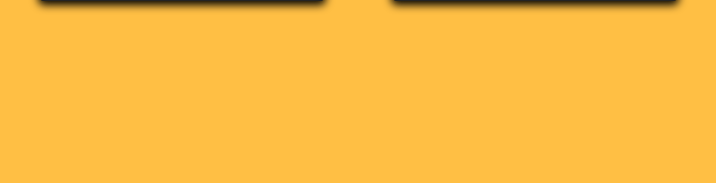
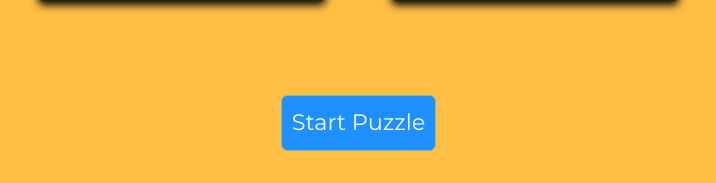
Before and after one commit to MihaiBarbu93/JigsawPuzzle, a Flask app: page /settings/1 in a window 1280 px wide. Shown: the part 1822-2005 px from the top of the page, without its empty margins (274-990 px from the left). Before the commit the page ends 1834 px from the top, so only its background shows below. Run offline with Flask 2, Linux system fonts and the light colour scheme; some libraries are stand-ins or nearby versions.

Commit message:
Add start button game

```diff
--- a/static/css/style.css
+++ b/static/css/style.css
@@ -133,8 +133,6 @@ i:hover {
     color: whitesmoke;
     margin: 30px;
     box-shadow: 0 4px 8px 0 black;
-
-
 }
 
 .card h5 {
@@ -146,10 +144,36 @@ i:hover {
     margin-bottom: 4em;
 }
 
+.select-puzzle {
+    display: inline-block;
+}
+
 .select-puzzle:hover {
     cursor: pointer;
+}
+
+.selected-puzzle {
+    border: 4px solid red;
 }
 
 .category_cards{
     margin-top: 30px;
 }
+
+.start-button-container {
+    margin: 0 auto;
+    text-align: center;
+    margin-bottom: 2em !important;
+}
+
+.start-game-button {
+    background-color: dodgerblue;
+    padding: 10px;
+    font-size: 1.4em;
+}
+
+.start-game-button:hover {
+    background-color: #0073e6;
+    padding: 10px;
+    font-size: 1.4em;
+}
--- a/static/js/game.js
+++ b/static/js/game.js
@@ -51,7 +51,7 @@ const gameStart = (tiles_number) => {
 
 
 function getCategory(){
-    let categories=document.querySelectorAll(".category_select")
+    let categories = document.querySelectorAll(".category_select")
     for(let catg of categories){
         catg.addEventListener('click',function (event) {
             let catgName=catg.dataset.category;
@@ -63,14 +63,31 @@ getCategory()
 
 
 function getImage() {
-  let Images = document.querySelectorAll(".select-puzzle");
-  for (let img of Images) {
-    img.addEventListener("click", function(event) {
-      let imgName = img.dataset.imageName;
-      img.href += imgName ;
+
+    let images = document.querySelectorAll(".card-img-top");
+    let button = document.getElementById("start-button-link");
+    const initialHref = button.href;
+
+
+    document.addEventListener('click', function () {
+
+        if (!event.target.classList.contains("card-img-top")) return;
+
+        event.target.classList.add("selected-puzzle")
+        for (let i = 0; i < images.length; i++) {
+            if (images[i] === event.target) {
+                button.href = initialHref;
+                let imgName = images[i].dataset.imageName;
+                console.log(images[i].dataset.imageName)
+                button.href += imgName;
+                continue;
+            }
+            images[i].classList.remove('selected-puzzle');
+        } console.log(button.href);
     });
-  }
 }
+
+
 getImage();
 
 function draw(m,n) {
--- a/templates/settings.html
+++ b/templates/settings.html
@@ -31,69 +31,77 @@
 
 <div class="row">
     <div class="col-sm-10 text-center puzzles">
-        <a href="/game/" class="select-puzzle" data-image-name="puppy">
+        <div class="select-puzzle">
             <div class="card" style="width: 18rem;">
-                <img class="card-img-top" src="{{url_for('static', filename='images/puppy.jpg')}}" alt="Card image cap">
+                <img class="card-img-top select-puzzle" data-image-name="puppy" src="{{url_for('static', filename='images/puppy.jpg')}}" alt="Card image cap">
                 <div class="card-body">
                     <h5 class="card-title">Caine</h5>
                 </div>
             </div>
-        </a>
-        <a href="/game/" class="select-puzzle" data-image-name="puppy">
+        </div>
+        <div class="select-puzzle">
             <div class="card" style="width: 18rem;">
-                <img class="card-img-top" src="{{url_for('static', filename='images/puppy.jpg')}}" alt="Card image cap">
+                <img class="card-img-top select-puzzle" data-image-name="javra1" src="{{url_for('static', filename='images/puppy.jpg')}}" alt="Card image cap">
                 <div class="card-body">
                     <h5 class="card-title">Caine</h5>
                 </div>
             </div>
-        </a>
-        <a  href="/game/" class="select-puzzle" data-image-name="puppy">
+        </div>
+        <div class="select-puzzle">
             <div class="card" style="width: 18rem;">
-                <img class="card-img-top" src="{{url_for('static', filename='images/puppy.jpg')}}" alt="Card image cap">
+                <img  class="card-img-top select-puzzle" data-image-name="javra2" src="{{url_for('static', filename='images/puppy.jpg')}}" alt="Card image cap">
                 <div class="card-body">
                     <h5 class="card-title">Caine</h5>
                 </div>
             </div>
-        </a>
-        <a href="/game/" class="select-puzzle" data-image-name="puppy">
+        </div>
+        <div class="select-puzzle">
             <div class="card" style="width: 18rem;">
-                <img class="card-img-top" src="{{url_for('static', filename='images/puppy.jpg')}}" alt="Card image cap">
+                <img  class="card-img-top select-puzzle" data-image-name="javra3" src="{{url_for('static', filename='images/puppy.jpg')}}" alt="Card image cap">
                 <div class="card-body">
                     <h5 class="card-title">Caine</h5>
                 </div>
             </div>
-        </a>
-        <a  href="/game/" class="select-puzzle" data-image-name="puppy">
+        </div>
+        <div class="select-puzzle">
             <div class="card" style="width: 18rem;">
-                <img class="card-img-top" src="{{url_for('static', filename='images/puppy.jpg')}}" alt="Card image cap">
+                <img  class="card-img-top select-puzzle" data-image-name="javra4" src="{{url_for('static', filename='images/puppy.jpg')}}" alt="Card image cap">
                 <div class="card-body">
                     <h5 class="card-title">Caine</h5>
                 </div>
             </div>
-        </a>
-        <a href="/game/" class="select-puzzle" data-image-name="puppy">
+        </div>
+        <div class="select-puzzle">
             <div class="card" style="width: 18rem;">
-                <img class="card-img-top" src="{{url_for('static', filename='images/puppy.jpg')}}" alt="Card image cap">
+                <img class="card-img-top select-puzzle" data-image-name="javra5" src="{{url_for('static', filename='images/puppy.jpg')}}" alt="Card image cap">
                 <div class="card-body">
                     <h5 class="card-title">Caine</h5>
                 </div>
             </div>
-        </a>
-        <a href="/game/" class="select-puzzle" data-image-name="puppy">
+        </div>
+        <div class="select-puzzle">
             <div class="card" style="width: 18rem;">
-                <img class="card-img-top" src="{{url_for('static', filename='images/puppy.jpg')}}" alt="Card image cap">
+                <img class="card-img-top select-puzzle" data-image-name="javra6" src="{{url_for('static', filename='images/puppy.jpg')}}" alt="Card image cap">
                 <div class="card-body">
                     <h5 class="card-title">Caine</h5>
                 </div>
             </div>
-        </a>
-        <a  href="/game/" class="select-puzzle" data-image-name="puppy">
+        </div>
+        <div class="select-puzzle">
             <div class="card" style="width: 18rem;">
-                <img class="card-img-top" src="{{url_for('static', filename='images/puppy.jpg')}}" alt="Card image cap">
+                <img class="card-img-top select-puzzle" data-image-name="javra7" src="{{url_for('static', filename='images/puppy.jpg')}}" alt="Card image cap">
                 <div class="card-body">
                     <h5 class="card-title">Caine</h5>
                 </div>
             </div>
+        </div>
+    </div>
+</div>
+
+<div class="row">
+    <div class="col-sm-4 start-button-container">
+        <a id ="start-button-link" href="/game/">
+        <button class="btn btn-primary start-game-button">Start Puzzle</button>
         </a>
     </div>
 </div>
```
